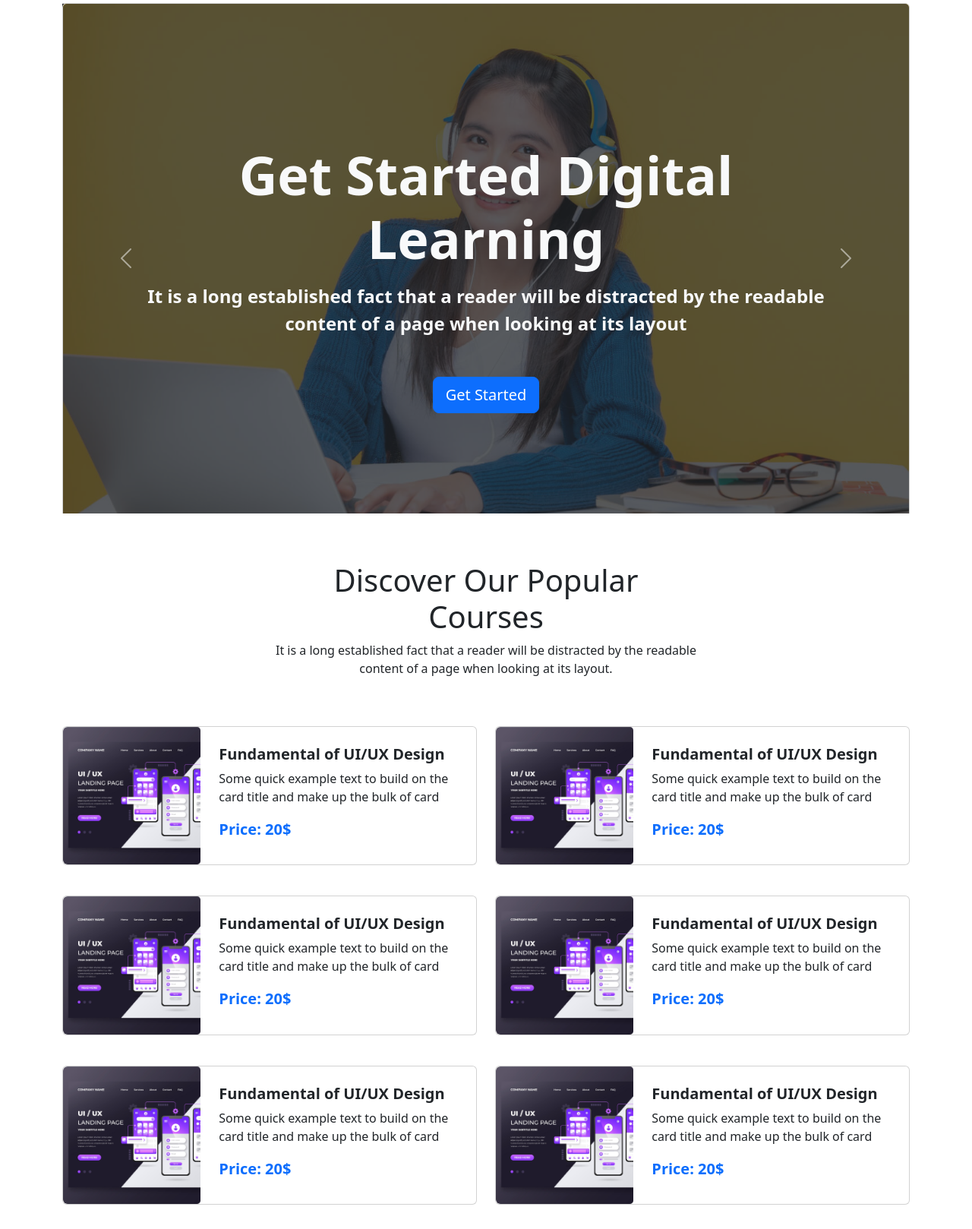
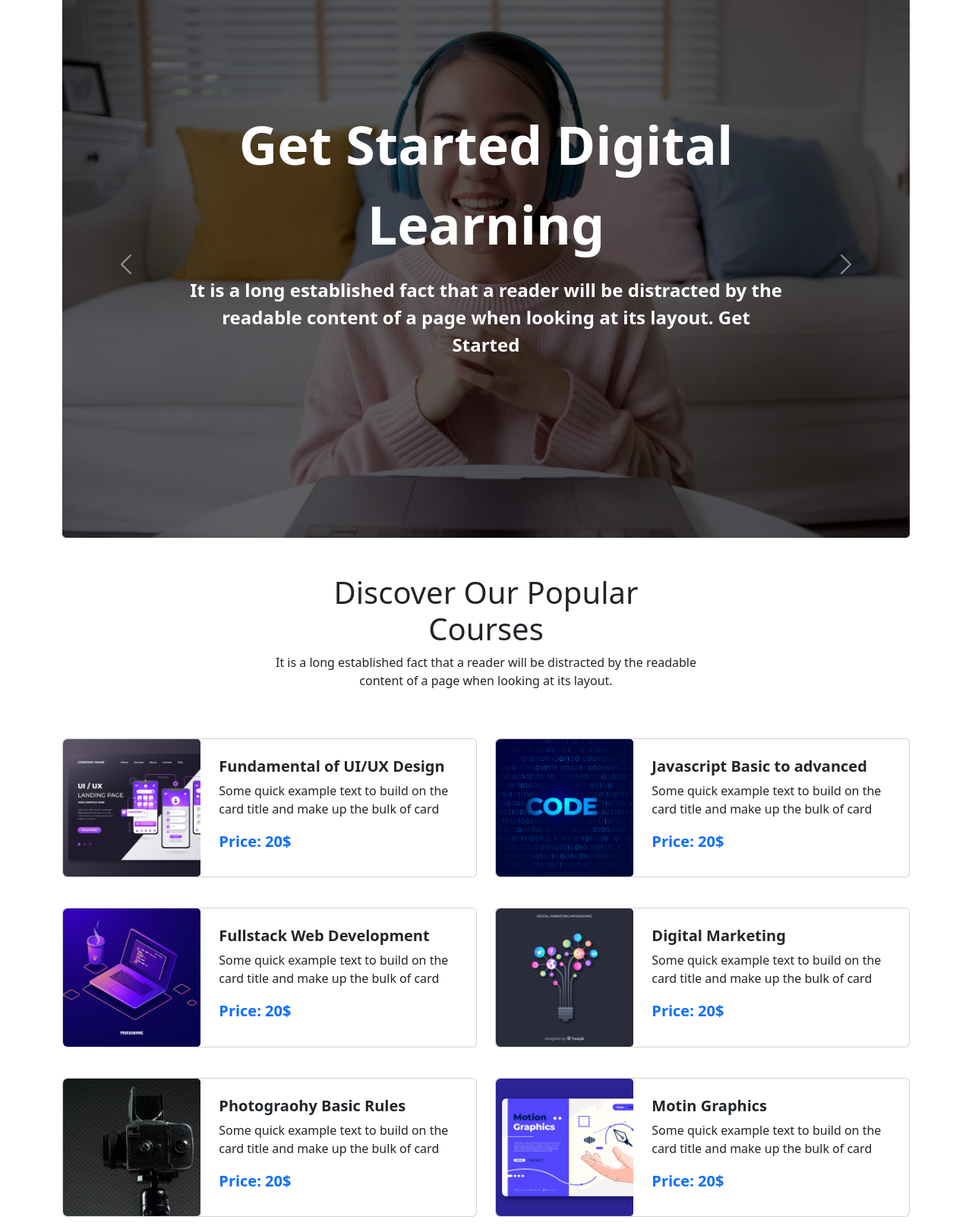
Before and after one commit to ratul081/Third-assignment, a plain HTML site: page index.html in a window 1280 px wide. Shown: the part 122-1740 px from the top of the page at 76% size. Drawn offline with nearby package versions, Linux system fonts and the light colour scheme.

Commit message:
Banner Changes done

```diff
--- a/css/style.css
+++ b/css/style.css
@@ -2,8 +2,21 @@
 .banner-text{
     font-size: 70px;
     font-weight: 700;
+    padding: 0 0 200px 0;
 }
-#banner-items{
-    height: 84vh;
-    min-height: 300px;
+.banner-items{
+    height: 45rem;
+    background-color: black;
+    position: relative;
+
 }
+.overlay-img{
+    position: absolute;
+    top: 0;
+    bottom: 0;
+    left: 0;
+    right: 0;
+    background-position: center;
+    background-size: cover;
+    opacity: .4;
+}
--- a/index.html
+++ b/index.html
@@ -49,54 +49,53 @@
           </div>
         </div>
       </nav>
-      <div id="carouselExampleControls" class="carousel slide py-3" data-bs-ride="carousel">
-        <div class="carousel-inner">
-          <div class="carousel-item active" id="banner-items">
-            <div class="card text-light">
-              <img src="images/cover/cover-1.png" class="card-img" alt="...">
-              <div class="card-img-overlay d-flex justify-content-center align-items-center bg-dark bg-opacity-75">
-                <div class="text-center banner-text">
-                  <h1 class="card-title banner-text">Get Started Digital<br>Learning</h1>
-                  <p class="card-text fs-4 pt-2">It is a long established fact that a reader will be distracted by the
-                    readable<br>content of a page when looking at its layout</p>
-                  <a class="btn btn-primary btn-lg" href="#" role="button">Get Started</a>
-                </div>
+      <div id="carouselExampleCaptions" class="carousel slide carousel-fade" data-bs-ride="false">
+        <div class="carousel-inner rounded-2">
+          <div class="carousel-item active banner-items">
+            <div class="overlay-img" style="background-image:url(images/cover/cover-1.png) ;">
+          </div>
+              <div class="container">
+            <div class="carousel-caption banner-text ">
+              <p>Get Started Digital Learning
+                </p>
+              <p class="fs-4">It is a long established fact that a reader will be distracted by the readable content of a page when looking at its layout.
+                Get Started</p
               </div>
             </div>
+        </div>
+        </div>
+          <div class="carousel-item active banner-items">
+            <div class="overlay-img" style="background-image:url(images/cover/cover-2.jpg) ;">
           </div>
-          <div class="carousel-item active" id="banner-items">
-            <div class="card text-light ">
-              <img src="images/cover/cover-3.jpg" class="card-img" alt="...">
-              <div class="card-img-overlay d-flex justify-content-center align-items-center bg-dark bg-opacity-75">
-                <div class="text-center banner-text">
-                  <h1 class="card-title banner-text">Get Started Digital<br>Learning</h1>
-                  <p class="card-text fs-4 pt-2">It is a long established fact that a reader will be distracted by the
-                    readable<br>content of a page when looking at its layout</p>
-                  <a class="btn btn-primary btn-lg" href="#" role="button">Get Started</a>
-                </div>
+              <div class="container">
+            <div class="carousel-caption banner-text ">
+              <p>Get Started Digital Learning
+                </p>
+              <p class="fs-4">It is a long established fact that a reader will be distracted by the readable content of a page when looking at its layout.
+                Get Started</p
               </div>
             </div>
+        </div>
+        </div>
+          <div class="carousel-item active banner-items">
+            <div class="overlay-img" style="background-image:url(images/cover/cover-3.jpg) ;">
           </div>
-          <div class="carousel-item active" id="banner-items">
-            <div class="card text-light">
-              <img src="images/cover/cover-2.jpg" class="card-img" alt="...">
-              <div class="card-img-overlay d-flex justify-content-center align-items-center bg-dark bg-opacity-75">
-                <div class="text-center banner-text">
-                  <h1 class="card-title banner-text">Get Started Digital<br>Learning</h1>
-                  <p class="card-text fs-4 pt-2">It is a long established fact that a reader will be distracted by the
-                    readable<br>content of a page when looking at its layout</p>
-                  <a class="btn btn-primary btn-lg" href="#" role="button">Get Started</a>
-                </div>
+              <div class="container">
+            <div class="carousel-caption banner-text ">
+              <p>Get Started Digital Learning
+                </p>
+              <p class="fs-4">It is a long established fact that a reader will be distracted by the readable content of a page when looking at its layout.
+                Get Started</p
               </div>
             </div>
-          </div>
         </div>
-        <button class="carousel-control-prev" type="button" data-bs-target="#carouselExampleControls"
+        </div>
+        <button class="carousel-control-prev" type="button" data-bs-target="#carouselExampleCaptions"
           data-bs-slide="prev">
           <span class="carousel-control-prev-icon" aria-hidden="true"></span>
           <span class="visually-hidden">Previous</span>
         </button>
-        <button class="carousel-control-next" type="button" data-bs-target="#carouselExampleControls"
+        <button class="carousel-control-next" type="button" data-bs-target="#carouselExampleCaptions"
           data-bs-slide="next">
           <span class="carousel-control-next-icon" aria-hidden="true"></span>
           <span class="visually-hidden">Next</span>
@@ -116,12 +115,12 @@
     </div>
   </div>
 <div class="container">
-  <div class="row row-cols-1 row-cols-md-2 g-4">
+  <div class="row row-cols-1 row-cols-md-1 row-cols-lg-2 g-4">
     <div class="col">
-      <div class="card mb-3" style="max-width: 570px;">
+      <div class="card mb-3">
         <div class="row g-0">
           <div class="col-md-4">
-            <img src="images/course/course-1.png" class="img-fluid rounded-start" alt="...">
+            <img src="images/course/course-1.png" class="rounded-start w-100" alt="...">
           </div>
           <div class="col-md-8">
             <div class="card-body my-2 mx-2">
@@ -134,14 +133,14 @@
       </div>
     </div>
     <div class="col">
-      <div class="card mb-3" style="max-width: 570px;">
+      <div class="card mb-3">
         <div class="row g-0">
           <div class="col-md-4">
-            <img src="images/course/course-1.png" class="img-fluid rounded-start" alt="...">
+            <img src="images/course/course-2.png" class="img-fluid rounded-start w-100" alt="...">
           </div>
           <div class="col-md-8">
             <div class="card-body my-2 mx-2">
-              <h5 class="card-title fs-5 fw-bold">Fundamental of UI/UX Design</h5>
+              <h5 class="card-title fs-5 fw-bold">Javascript Basic to advanced</h5>
               <p class="card-text fs-6">Some quick example text to build on the card title and make up the bulk of card</p>
               <p class="card-text text-primary fs-5 fw-semibold">Price: 20$</p>
             </div>
@@ -150,14 +149,14 @@
       </div>
     </div>
     <div class="col">
-      <div class="card mb-3" style="max-width: 570px;">
+      <div class="card mb-3">
         <div class="row g-0">
           <div class="col-md-4">
-            <img src="images/course/course-1.png" class="img-fluid rounded-start" alt="...">
+            <img src="images/course/course-3.png" class="img-fluid rounded-start w-100" alt="...">
           </div>
           <div class="col-md-8">
             <div class="card-body my-2 mx-2">
-              <h5 class="card-title fs-5 fw-bold">Fundamental of UI/UX Design</h5>
+              <h5 class="card-title fs-5 fw-bold">Fullstack Web Development</h5>
               <p class="card-text fs-6">Some quick example text to build on the card title and make up the bulk of card</p>
               <p class="card-text text-primary fs-5 fw-semibold">Price: 20$</p>
             </div>
@@ -166,14 +165,14 @@
       </div>
     </div>
     <div class="col">
-      <div class="card mb-3" style="max-width: 570px;">
+      <div class="card mb-3">
         <div class="row g-0">
           <div class="col-md-4">
-            <img src="images/course/course-1.png" class="img-fluid rounded-start" alt="...">
+            <img src="images/course/course-4.png" class="img-fluid rounded-start w-100" alt="...">
           </div>
           <div class="col-md-8">
             <div class="card-body my-2 mx-2">
-              <h5 class="card-title fs-5 fw-bold">Fundamental of UI/UX Design</h5>
+              <h5 class="card-title fs-5 fw-bold">Digital Marketing</h5>
               <p class="card-text fs-6">Some quick example text to build on the card title and make up the bulk of card</p>
               <p class="card-text text-primary fs-5 fw-semibold">Price: 20$</p>
             </div>
@@ -182,14 +181,14 @@
       </div>
     </div>
     <div class="col">
-      <div class="card mb-3" style="max-width: 570px;">
+      <div class="card mb-3">
         <div class="row g-0">
           <div class="col-md-4">
-            <img src="images/course/course-1.png" class="img-fluid rounded-start" alt="...">
+            <img src="images/course/course-5.png" class="img-fluid rounded-start w-100" alt="...">
           </div>
           <div class="col-md-8">
             <div class="card-body my-2 mx-2">
-              <h5 class="card-title fs-5 fw-bold">Fundamental of UI/UX Design</h5>
+              <h5 class="card-title fs-5 fw-bold">Photograohy Basic Rules</h5>
               <p class="card-text fs-6">Some quick example text to build on the card title and make up the bulk of card</p>
               <p class="card-text text-primary fs-5 fw-semibold">Price: 20$</p>
             </div>
@@ -198,14 +197,14 @@
       </div>
     </div>
     <div class="col">
-      <div class="card mb-3" style="max-width: 570px;">
+      <div class="card mb-3">
         <div class="row g-0">
           <div class="col-md-4">
-            <img src="images/course/course-1.png" class="img-fluid rounded-start" alt="...">
+            <img src="images/course/course-6.png" class="img-fluid rounded-start w-100" alt="...">
           </div>
           <div class="col-md-8">
             <div class="card-body my-2 mx-2">
-              <h5 class="card-title fs-5 fw-bold">Fundamental of UI/UX Design</h5>
+              <h5 class="card-title fs-5 fw-bold">Motin Graphics</h5>
               <p class="card-text fs-6">Some quick example text to build on the card title and make up the bulk of card</p>
               <p class="card-text text-primary fs-5 fw-semibold">Price: 20$</p>
             </div>
```
